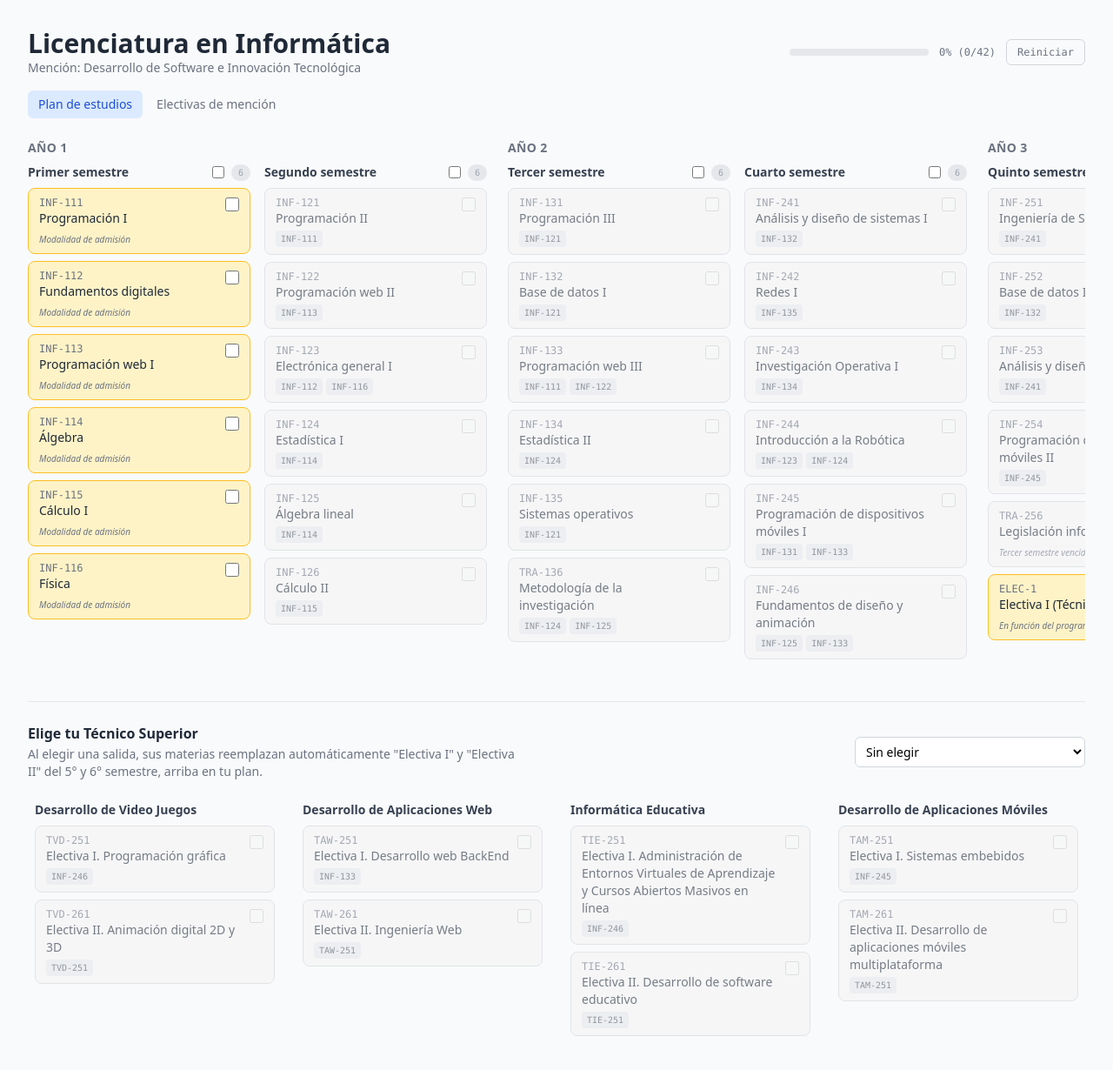
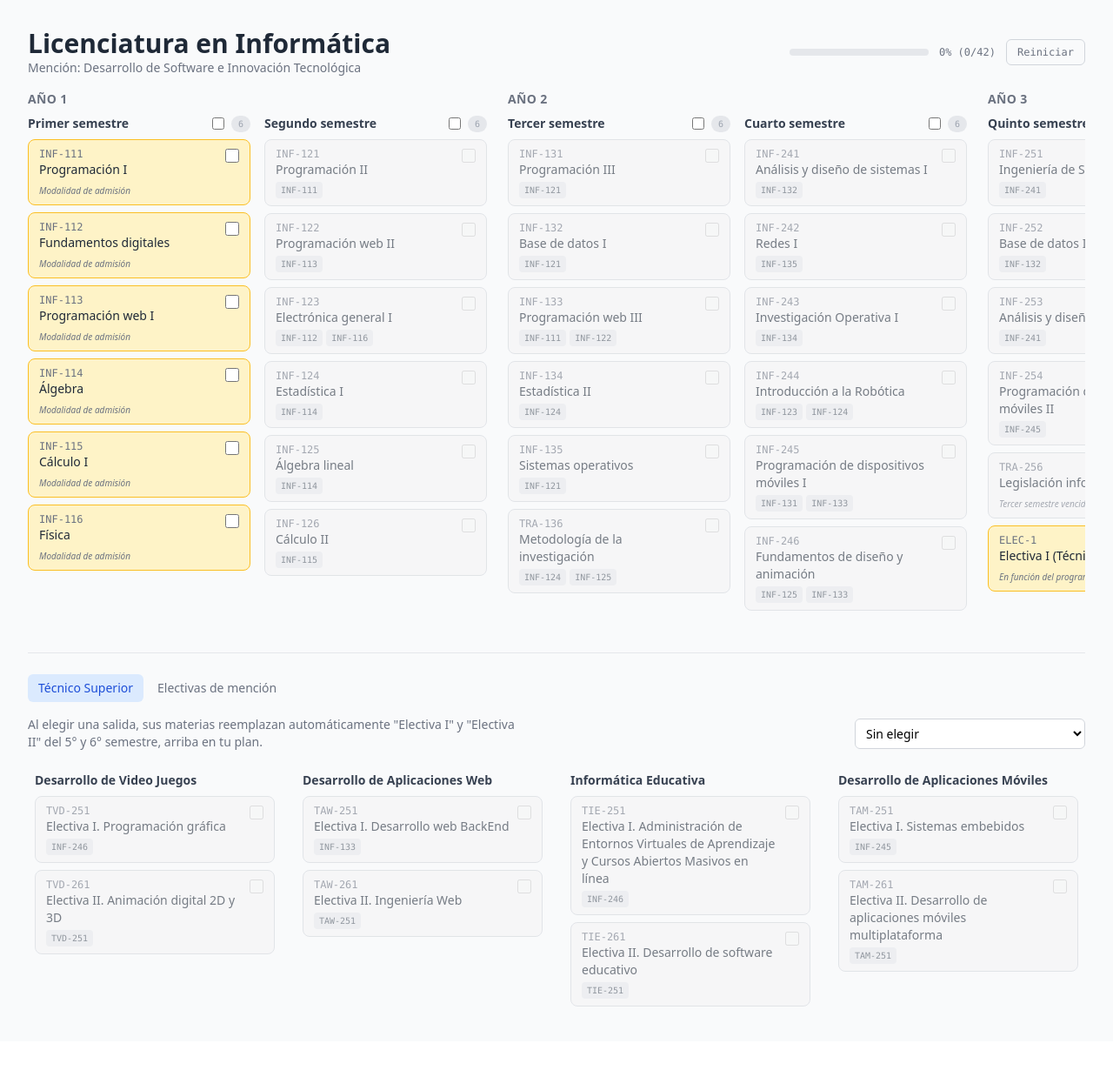
Before and after one commit to hansbaut/mi-malla-hb-informatica-umsa, a React (Vite) app: page / in a window 1280 px wide. Shown: the whole page at 87% size. After the commit the page ends 1197 px from the top, so only its background shows below. Built offline with nearby package versions, Linux system fonts and the light colour scheme.

Commit message:
Cambios: logica de las materias de semestres superiores y su posiscion y espacio

```diff
--- a/src/App.jsx
+++ b/src/App.jsx
@@ -72,8 +72,6 @@ function buscarComodin(codigo) {
   return null;
 }
 
-// Resuelve un comodín (ELEC-1..6) a la materia real elegida, ya sea de Técnico
-// Superior (ELEC-1/2) o del pool de electivas de mención (ELEC-3..6).
 function resolverComodin(materiaOriginal, tsSeleccionado, electivasElegidas) {
   if (!materiaOriginal.esComodin) return materiaOriginal;
 
@@ -89,7 +87,6 @@ function resolverComodin(materiaOriginal, tsSeleccionado, electivasElegidas) {
     if (!elegido) return materiaOriginal;
     const real = mallaData.electivasMencion.find((m) => m.codigo === elegido);
     if (!real) return materiaOriginal;
-    // Conserva el requisito real (ej. "Sexto semestre vencido") del casillero original
     return { ...real, prerequisitos: [], requisitoEspecial: materiaOriginal.requisitoEspecial };
   }
 
@@ -165,15 +162,12 @@ function CheckboxSemestre({ sem, aprobadas, onToggle }) {
 
 function SeccionTecnicoSuperior({ tsSeleccionado, setTsSeleccionado, aprobadas, toggle }) {
   return (
-    <div className="mt-8 pt-6 border-t border-gray-200">
+    <div>
       <div className="mb-4 flex flex-wrap items-center justify-between gap-3">
-        <div>
-          <h2 className="text-base font-semibold text-gray-800">Elige tu Técnico Superior</h2>
-          <p className="text-sm text-gray-500 mt-0.5 max-w-xl">
+        <p className="text-sm text-gray-500 max-w-xl">
           Al elegir una salida, sus materias reemplazan automáticamente "Electiva I" y "Electiva II"
           del 5° y 6° semestre, arriba en tu plan.
         </p>
-        </div>
         <select
           value={tsSeleccionado ?? ""}
           onChange={(e) => setTsSeleccionado(e.target.value || null)}
@@ -229,7 +223,6 @@ function SeccionTecnicoSuperior({ tsSeleccionado, setTsSeleccionado, aprobadas,
   );
 }
 
-// Etiquetas amigables para cada casillero, con su semestre
 const ETIQUETAS_SLOT = {
   "ELEC-3": { nombre: "Electiva III", semestre: "7° semestre" },
   "ELEC-4": { nombre: "Electiva IV", semestre: "7° semestre" },
@@ -246,8 +239,8 @@ function SeccionElectivasMencion({ electivasElegidas, setElectivasElegidas, tsSe
     <div>
       <p className="text-sm text-gray-500 mb-1 max-w-xl">
         Elige qué electiva de tu mención va en cada casillero del 7° y 8° semestre. Una vez elegida,
-        se refleja arriba en el Plan de estudios con su sigla, nombre y estado real. No puedes elegir
-        la misma electiva en dos casilleros distintos.
+        se refleja arriba en el Plan de estudios. No puedes elegir la misma electiva en dos
+        casilleros distintos.
       </p>
       <p className="text-xs text-gray-400 italic mb-4 max-w-xl">
         Nota: esto arma tu plan ideal — en la práctica, la universidad podría no abrir una electiva
@@ -299,8 +292,8 @@ function SeccionElectivasMencion({ electivasElegidas, setElectivasElegidas, tsSe
   );
 }
 
-const TABS = [
-  { id: "plan", label: "Plan de estudios" },
+const SUBTABS = [
+  { id: "ts", label: "Técnico Superior" },
   { id: "electivas", label: "Electivas de mención" },
 ];
 
@@ -313,7 +306,7 @@ export default function App() {
       return new Set();
     }
   });
-  const [tab, setTab] = useState("plan");
+  const [subTab, setSubTab] = useState("ts");
   const [tsSeleccionado, setTsSeleccionado] = useState(() => {
     try {
       return localStorage.getItem(STORAGE_KEY_TS) || null;
@@ -376,6 +369,11 @@ export default function App() {
 
   const anios = agruparPorAnio(mallaData.semestres);
 
+  const irASeccion = (destino) => {
+    setSubTab(destino);
+    document.getElementById("seccion-inferior")?.scrollIntoView({ behavior: "smooth", block: "start" });
+  };
+
   return (
     <div className="p-8 bg-gray-50 min-h-screen">
       {/* Encabezado */}
@@ -400,24 +398,7 @@ export default function App() {
         </div>
       </div>
 
-      {/* Pestañas */}
-      <div className="flex gap-1 mb-6">
-        {TABS.map((t) => (
-          <button
-            key={t.id}
-            onClick={() => setTab(t.id)}
-            className={`text-sm font-medium rounded-md px-3 py-1.5 transition-colors ${
-              tab === t.id ? "bg-blue-100 text-blue-700" : "text-gray-500 hover:bg-gray-100"
-            }`}
-          >
-            {t.label}
-          </button>
-        ))}
-      </div>
-
-      {/* Plan de estudios */}
-      {tab === "plan" && (
-        <div>
+      {/* Plan de estudios: SIEMPRE visible, ya no depende de ninguna pestaña */}
       <div className="flex gap-6 overflow-x-auto pb-4">
         {anios.map((anio) => (
           <div key={anio.nombre}>
@@ -440,8 +421,7 @@ export default function App() {
                       const esMencion = ELEC_MENCION.includes(materiaOriginal.codigo);
                       const sinElegir =
                         materiaOriginal.esComodin &&
-                            ((esTS && !tsSeleccionado) ||
-                              (esMencion && !electivasElegidas[materiaOriginal.codigo]));
+                        ((esTS && !tsSeleccionado) || (esMencion && !electivasElegidas[materiaOriginal.codigo]));
                       const materia = resolverComodin(materiaOriginal, tsSeleccionado, electivasElegidas);
                       const estado = sinElegir ? "habilitada" : getEstado(materia, aprobadas);
                       return (
@@ -451,13 +431,7 @@ export default function App() {
                           estado={estado}
                           onClick={() => {
                             if (sinElegir) {
-                                  if (esTS) {
-                                    document
-                                      .getElementById("seccion-tecnico-superior")
-                                      ?.scrollIntoView({ behavior: "smooth", block: "start" });
-                                  } else {
-                                    setTab("electivas");
-                                  }
+                              irASeccion(esTS ? "ts" : "electivas");
                             } else if (estado !== "bloqueada") {
                               toggle(materia);
                             }
@@ -473,19 +447,32 @@ export default function App() {
         ))}
       </div>
 
-          <div id="seccion-tecnico-superior">
+      {/* Sección inferior: sub-pestañas Técnico Superior / Electivas de mención */}
+      <div id="seccion-inferior" className="mt-8 pt-6 border-t border-gray-200">
+        <div className="flex gap-1 mb-4">
+          {SUBTABS.map((t) => (
+            <button
+              key={t.id}
+              onClick={() => setSubTab(t.id)}
+              className={`text-sm font-medium rounded-md px-3 py-1.5 transition-colors ${
+                subTab === t.id ? "bg-blue-100 text-blue-700" : "text-gray-500 hover:bg-gray-100"
+              }`}
+            >
+              {t.label}
+            </button>
+          ))}
+        </div>
+
+        {subTab === "ts" && (
           <SeccionTecnicoSuperior
             tsSeleccionado={tsSeleccionado}
             setTsSeleccionado={setTsSeleccionado}
             aprobadas={aprobadas}
             toggle={toggle}
           />
-          </div>
-        </div>
         )}
 
-      {/* Electivas de mención */}
-      {tab === "electivas" && (
+        {subTab === "electivas" && (
           <SeccionElectivasMencion
             electivasElegidas={electivasElegidas}
             setElectivasElegidas={setElectivasElegidas}
@@ -495,5 +482,6 @@ export default function App() {
           />
         )}
       </div>
+    </div>
   );
 }
--- a/src/data/malla.json
+++ b/src/data/malla.json
@@ -83,7 +83,7 @@
         { "codigo": "INF-371", "nombre": "Seguridad de la información", "prerequisitos": ["INF-242"] },
         { "codigo": "INF-372", "nombre": "Inteligencia Artificial", "prerequisitos": ["INF-262"] },
         { "codigo": "INF-373", "nombre": "Métodos numéricos I", "prerequisitos": ["INF-126"] },
-        { "codigo": "TRA-374", "nombre": "Práctica profesional", "prerequisitos": [], "requisitoEspecial": "Quinto semestre vencido" },
+        { "codigo": "TRA-374", "nombre": "Práctica profesional", "prerequisitos": [], "requisitoEspecial": "Sexto semestre vencido" },
         { "codigo": "ELEC-3", "nombre": "Electiva III (mención)", "prerequisitos": [], "requisitoEspecial": "Sexto semestre vencido", "esComodin": true },
         { "codigo": "ELEC-4", "nombre": "Electiva IV (mención)", "prerequisitos": [], "requisitoEspecial": "Sexto semestre vencido", "esComodin": true }
       ]
```
Also changed, not shown: notas.txt. Lines whose indentation alone changed are shown as unchanged.
